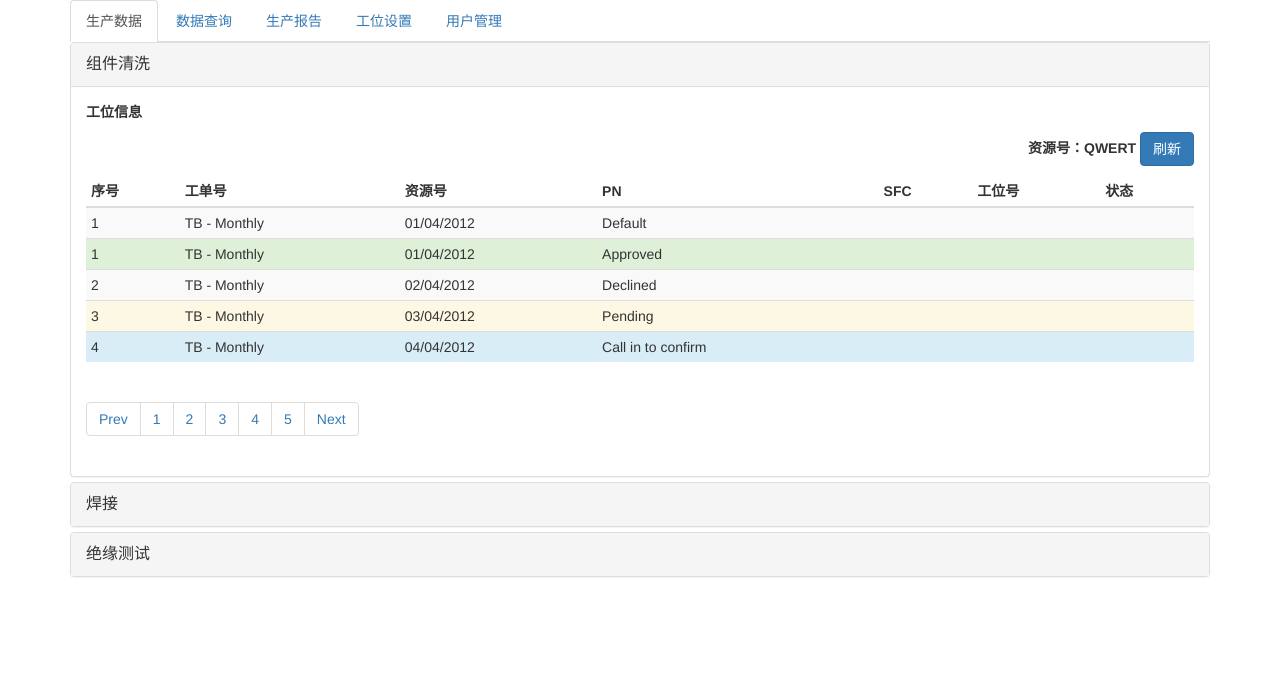
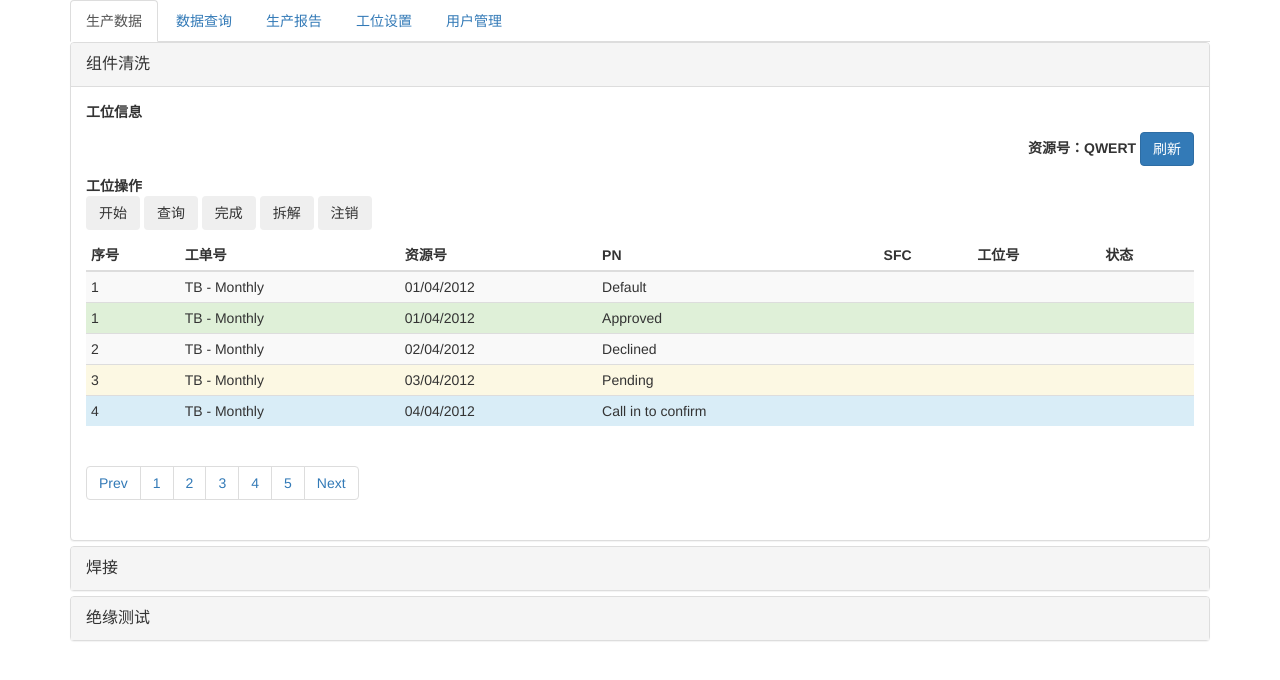
Before and after one commit to cyue03/webUI, a plain HTML site: page container.html in a window 1280 px wide. Drawn offline with Linux system fonts and the light colour scheme.

Commit message:
今天就写到这里

```diff
--- a/container.html
+++ b/container.html
@@ -46,6 +46,18 @@
                                     资源号：QWERT
                                     </strong>
                                     <button class="btn btn-primary" type="submit">刷新</button>
+                                </p>
+                                <p>
+                                    <strong>
+                                    工位操作
+                                    </strong>
+                                <br>
+
+                                        <button type="button" class="btn btn-outline-primary">开始</button>
+                                        <button type="button" class="btn btn-outline-primary">查询</button>
+                                        <button type="button" class="btn btn-outline-primary">完成</button>
+                                        <button type="button" class="btn btn-outline-primary">拆解</button>
+                                        <button type="button" class="btn btn-outline-primary">注销</button>
                                 </p>
                                 <table class="table table-condensed table-striped">
                                     <thead>
```
